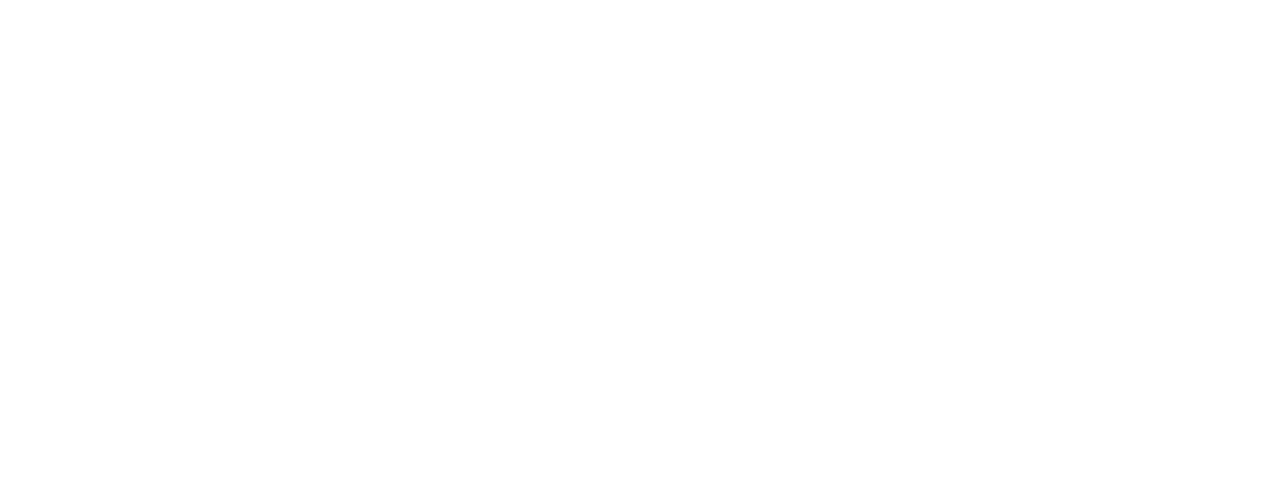
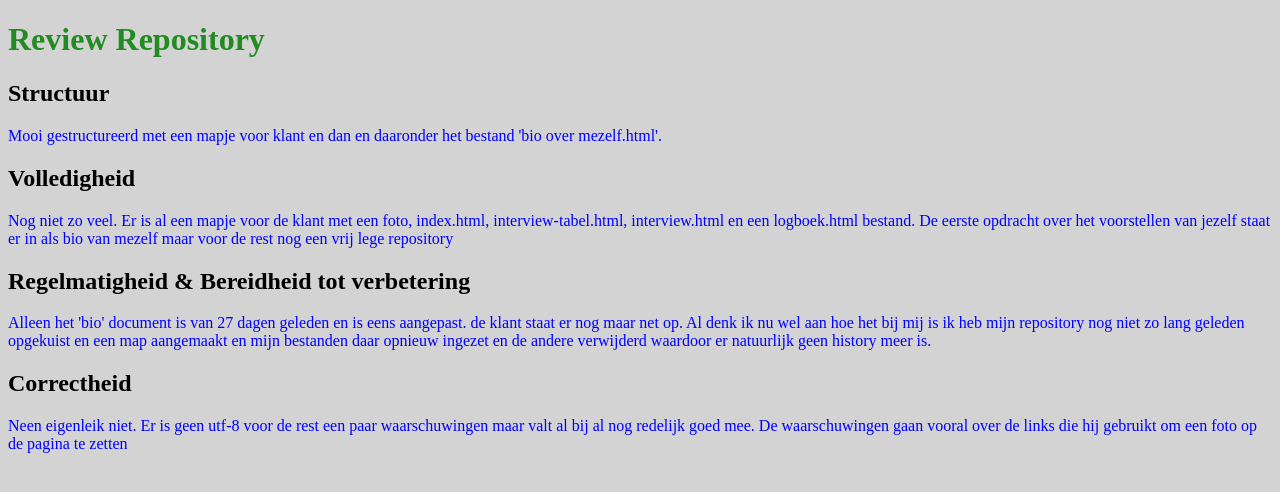
Before and after one commit to Thomaach/MI1, a plain HTML site: page Opdrachten/ReviewRepository.html in a window 1280 px wide. Drawn offline with Linux system fonts and the light colour scheme.

Commit message:
Verderzetting van de review

```diff
--- a/Opdrachten/ReviewRepository.html
+++ b/Opdrachten/ReviewRepository.html
@@ -1,16 +1,32 @@
 <!DOCTYPE html>
 <html>
+
 <head>
-
+    <link rel="stylesheet" type="text/css" href="cssReviewRepository.css">
     <title>Review Repository</title>
     <meta charset="UTF-8">
-
+    <h1>Review Repository</h1>
 </head>
 
- <body>
+
+<body>
+    <h2>Structuur</h2>
+    <p>Mooi gestructureerd met een mapje voor klant en dan en daaronder het bestand 'bio over mezelf.html'.</p>
+
+    <h2>Volledigheid</h2>
+    <p>Nog niet zo veel. Er is al een mapje voor de klant met een foto, index.html, interview-tabel.html, interview.html en een logboek.html bestand. De eerste opdracht over het voorstellen van jezelf staat er in als bio van mezelf maar voor de rest nog een vrij lege repository</p>
+
+    <h2>Regelmatigheid & Bereidheid tot verbetering</h2>
+    <p>Alleen het 'bio' document is van 27 dagen geleden en is eens aangepast. de klant staat er nog maar net op. Al denk ik nu wel aan hoe het bij mij is ik heb mijn repository nog niet zo lang geleden opgekuist en een map aangemaakt en mijn bestanden daar opnieuw ingezet en de andere verwijderd waardoor er natuurlijk geen history meer is.</p>
+
+
+    <h2>Correctheid</h2>
+    <p>Neen eigenleik niet. Er is geen utf-8 voor de rest een paar waarschuwingen maar valt al bij al nog redelijk goed mee. De waarschuwingen gaan vooral over de links die hij gebruikt om een foto op de pagina te zetten</p>
 
 
 
 
-    </body>
+
+</body>
+
 </html>
--- a/Opdrachten/cssReviewRepository.css
+++ b/Opdrachten/cssReviewRepository.css
@@ -1,15 +1,19 @@
+head {
+    background-color: lightgrey;
+}
+
 body {
-        background-color: white;
-     }
+    background-color: lightgrey;
+}
 
-h1  {
-        color: black;
-    }
+h1 {
+    color: forestgreen;
+}
 
-h2  {
-        color: aqua;
-    }
+h2 {
+    color: black;
+}
 
-p   {
-        color: blue;
-    }
+p {
+    color: blue;
+}
```
